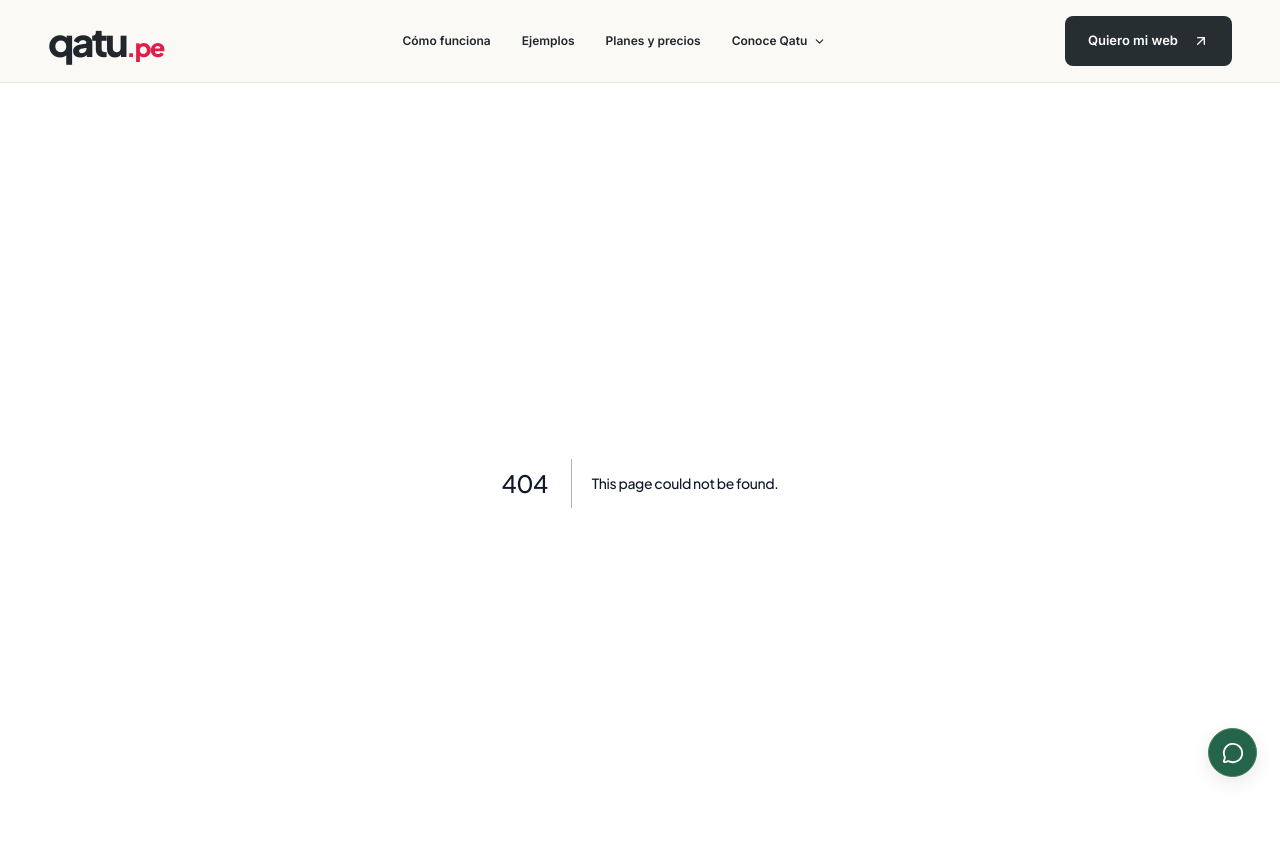
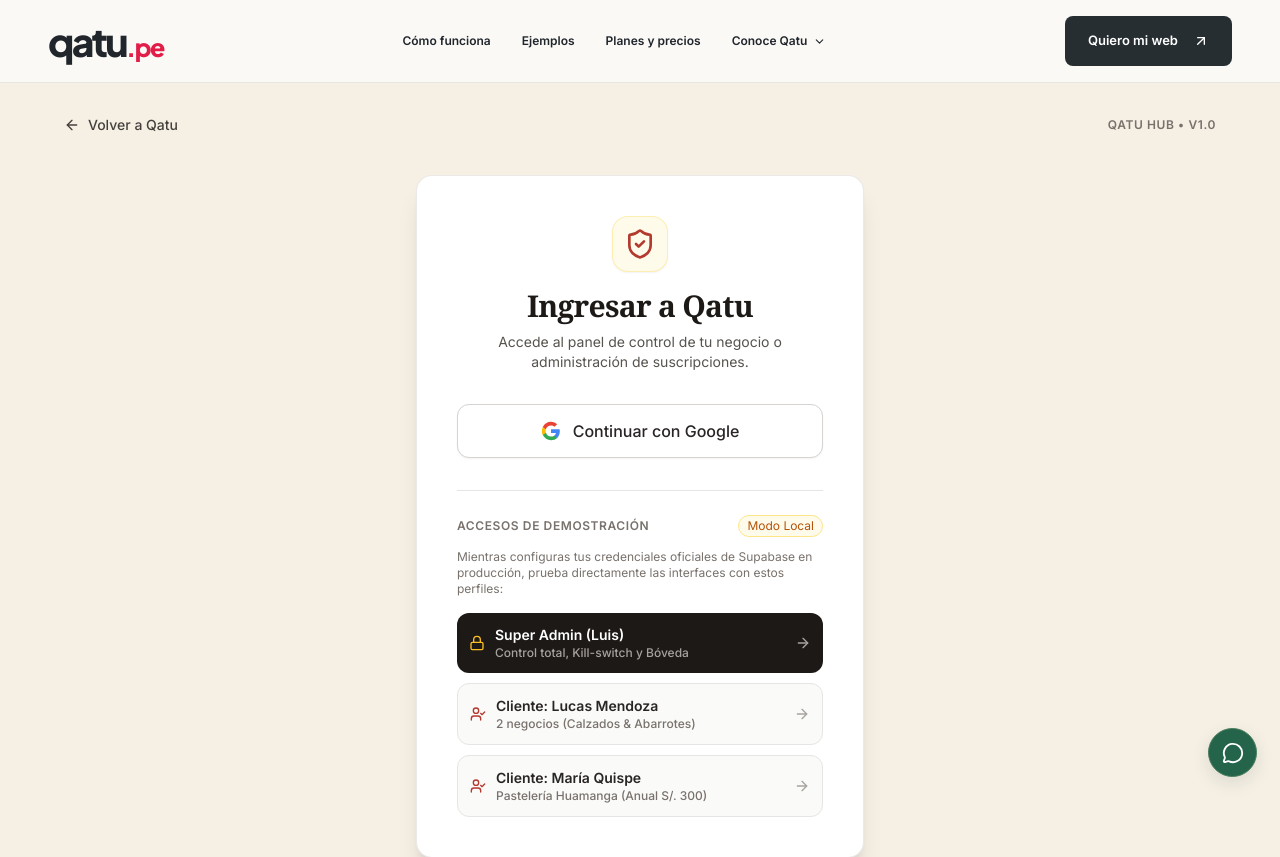
Before and after one commit to radogpk/qatuweb, a Next.js app: page /login in a window 1280 px wide. Before the commit this address had no page. Shown: the top 857 px of the page. Built offline with nearby package versions, Linux system fonts and the light colour scheme.

Commit message:
feat(auth): create unified login page with google oauth and role routing

```diff
--- /dev/null
+++ b/src/app/login/page.tsx
@@ -0,0 +1,39 @@
+import React from 'react';
+import Link from 'next/link';
+import { ArrowLeft } from 'lucide-react';
+import { LoginForm } from '@/components/auth/LoginForm';
+
+export const metadata = {
+  title: 'Ingresar | Qatu',
+  description: 'Inicia sesión en Qatu para gestionar tus negocios y suscripciones.',
+};
+
+export default function LoginPage() {
+  return (
+    <div className="min-h-screen bg-[#F5EFE4] flex flex-col justify-between p-4 sm:p-6 lg:p-8">
+      {/* Barra superior con volver al inicio */}
+      <header className="max-w-6xl w-full mx-auto flex items-center justify-between">
+        <Link
+          href="/"
+          className="inline-flex items-center gap-2 text-sm font-medium text-stone-700 hover:text-stone-900 transition"
+        >
+          <ArrowLeft className="w-4 h-4" />
+          <span>Volver a Qatu</span>
+        </Link>
+        <span className="text-xs font-semibold uppercase tracking-wider text-stone-500">
+          Qatu Hub • v1.0
+        </span>
+      </header>
+
+      {/* Contenido centrado con LoginForm */}
+      <main className="flex items-center justify-center py-10">
+        <LoginForm />
+      </main>
+
+      {/* Pie de página */}
+      <footer className="text-center text-xs text-stone-500 py-4">
+        © 2026 Qatu • Plataforma de páginas web y catálogos para negocios locales. Ayacucho, Perú.
+      </footer>
+    </div>
+  );
+}
--- /dev/null
+++ b/src/components/auth/LoginForm.tsx
@@ -0,0 +1,173 @@
+'use client';
+
+import React, { useState } from 'react';
+import { useRouter } from 'next/navigation';
+import { ShieldCheck, ArrowRight, UserCheck, Lock } from 'lucide-react';
+
+export function LoginForm() {
+  const router = useRouter();
+  const [loading, setLoading] = useState(false);
+  const [error, setError] = useState<string | null>(null);
+
+  const handleGoogleLogin = async () => {
+    setLoading(true);
+    setError(null);
+
+    // Si Supabase estuviera configurado con variables de entorno reales:
+    const supabaseUrl = process.env.NEXT_PUBLIC_SUPABASE_URL;
+    const supabaseAnon = process.env.NEXT_PUBLIC_SUPABASE_ANON_KEY;
+
+    if (supabaseUrl && supabaseAnon) {
+      try {
+        const { createClient } = await import('@supabase/supabase-js');
+        const supabase = createClient(supabaseUrl, supabaseAnon);
+        const { error } = await supabase.auth.signInWithOAuth({
+          provider: 'google',
+          options: {
+            redirectTo: `${window.location.origin}/auth/callback`,
+          },
+        });
+        if (error) throw error;
+      } catch (err: unknown) {
+        setError(err instanceof Error ? err.message : 'Error al conectar con Google OAuth');
+        setLoading(false);
+      }
+    } else {
+      // Modo Demo local sin Supabase activo aún
+      // Redirige al portal de cliente por defecto tras simular carga breve
+      setTimeout(() => {
+        router.push('/portal?demo=client');
+      }, 700);
+    }
+  };
+
+  const handleQuickDemoLogin = (role: 'admin' | 'client', email: string) => {
+    setLoading(true);
+    // Guardar usuario demo simulado en sessionStorage para la sesión actual
+    if (typeof window !== 'undefined') {
+      sessionStorage.setItem('qatu_demo_user', JSON.stringify({ role, email }));
+    }
+    setTimeout(() => {
+      if (role === 'admin') {
+        router.push('/admin');
+      } else {
+        router.push(`/portal?user=${encodeURIComponent(email)}`);
+      }
+    }, 400);
+  };
+
+  return (
+    <div className="w-full max-w-md bg-white rounded-2xl shadow-xl border border-stone-200/80 p-8 sm:p-10">
+      {/* Cabecera del formulario */}
+      <div className="text-center mb-8">
+        <div className="inline-flex items-center justify-center w-14 h-14 rounded-2xl bg-amber-50 text-[#B23A2E] mb-4 border border-amber-200/60 shadow-sm">
+          <ShieldCheck className="w-8 h-8" />
+        </div>
+        <h1 className="text-2xl sm:text-3xl font-serif font-bold text-stone-900 tracking-tight">
+          Ingresar a Qatu
+        </h1>
+        <p className="mt-2 text-sm text-stone-600">
+          Accede al panel de control de tu negocio o administración de suscripciones.
+        </p>
+      </div>
+
+      {error && (
+        <div className="mb-6 p-3.5 bg-red-50 border border-red-200 text-red-700 text-sm rounded-xl">
+          {error}
+        </div>
+      )}
+
+      {/* Botón Principal: Google OAuth */}
+      <div className="space-y-4">
+        <button
+          type="button"
+          onClick={handleGoogleLogin}
+          disabled={loading}
+          className="w-full flex items-center justify-center gap-3 px-5 py-3.5 bg-white hover:bg-stone-50 border border-stone-300 text-stone-800 font-medium rounded-xl shadow-sm hover:shadow transition-all duration-200 disabled:opacity-50"
+        >
+          <svg className="w-5 h-5" viewBox="0 0 24 24">
+            <path
+              fill="#4285F4"
+              d="M22.56 12.25c0-.78-.07-1.53-.2-2.25H12v4.26h5.92c-.26 1.37-1.04 2.53-2.21 3.31v2.77h3.57c2.08-1.92 3.28-4.74 3.28-8.09z"
+            />
+            <path
+              fill="#34A853"
+              d="M12 23c2.97 0 5.46-.98 7.28-2.66l-3.57-2.77c-.98.66-2.23 1.06-3.71 1.06-2.86 0-5.29-1.93-6.16-4.53H2.18v2.84C3.99 20.53 7.7 23 12 23z"
+            />
+            <path
+              fill="#FBBC05"
+              d="M5.84 14.09c-.22-.66-.35-1.36-.35-2.09s.13-1.43.35-2.09V7.06H2.18C1.43 8.55 1 10.22 1 12s.43 3.45 1.18 4.94l2.85-2.22.81-.63z"
+            />
+            <path
+              fill="#EA4335"
+              d="M12 5.38c1.62 0 3.06.56 4.21 1.64l3.15-3.15C17.45 2.09 14.97 1 12 1 7.7 1 3.99 3.47 2.18 7.06l3.66 2.84c.87-2.6 3.3-4.52 6.16-4.52z"
+            />
+          </svg>
+          <span>{loading ? 'Iniciando sesión...' : 'Continuar con Google'}</span>
+        </button>
+      </div>
+
+      <div className="mt-8 pt-6 border-t border-stone-200">
+        <div className="flex items-center justify-between mb-3">
+          <span className="text-xs font-semibold text-stone-500 uppercase tracking-wider">
+            Accesos de Demostración
+          </span>
+          <span className="text-xs text-amber-700 bg-amber-50 px-2 py-0.5 rounded-full border border-amber-200">
+            Modo Local
+          </span>
+        </div>
+
+        <p className="text-xs text-stone-500 mb-4">
+          Mientras configuras tus credenciales oficiales de Supabase en producción, prueba directamente las interfaces con estos perfiles:
+        </p>
+
+        <div className="space-y-2.5">
+          <button
+            type="button"
+            onClick={() => handleQuickDemoLogin('admin', 'admin@qatuweb.com')}
+            className="w-full flex items-center justify-between p-3 bg-stone-900 text-white rounded-xl hover:bg-stone-800 transition text-sm font-medium text-left"
+          >
+            <div className="flex items-center gap-2.5">
+              <Lock className="w-4 h-4 text-amber-400" />
+              <div>
+                <p className="font-semibold text-xs sm:text-sm">Super Admin (Luis)</p>
+                <p className="text-xs text-stone-400">Control total, Kill-switch y Bóveda</p>
+              </div>
+            </div>
+            <ArrowRight className="w-4 h-4 text-stone-400" />
+          </button>
+
+          <button
+            type="button"
+            onClick={() => handleQuickDemoLogin('client', 'lucas.ayacucho@gmail.com')}
+            className="w-full flex items-center justify-between p-3 bg-stone-50 hover:bg-stone-100 border border-stone-200 rounded-xl transition text-sm font-medium text-left text-stone-800"
+          >
+            <div className="flex items-center gap-2.5">
+              <UserCheck className="w-4 h-4 text-[#B23A2E]" />
+              <div>
+                <p className="font-semibold text-xs sm:text-sm">Cliente: Lucas Mendoza</p>
+                <p className="text-xs text-stone-500">2 negocios (Calzados & Abarrotes)</p>
+              </div>
+            </div>
+            <ArrowRight className="w-4 h-4 text-stone-400" />
+          </button>
+
+          <button
+            type="button"
+            onClick={() => handleQuickDemoLogin('client', 'maria.pasteleria@gmail.com')}
+            className="w-full flex items-center justify-between p-3 bg-stone-50 hover:bg-stone-100 border border-stone-200 rounded-xl transition text-sm font-medium text-left text-stone-800"
+          >
+            <div className="flex items-center gap-2.5">
+              <UserCheck className="w-4 h-4 text-[#B23A2E]" />
+              <div>
+                <p className="font-semibold text-xs sm:text-sm">Cliente: María Quispe</p>
+                <p className="text-xs text-stone-500">Pastelería Huamanga (Anual S/. 300)</p>
+              </div>
+            </div>
+            <ArrowRight className="w-4 h-4 text-stone-400" />
+          </button>
+        </div>
+      </div>
+    </div>
+  );
+}
```
